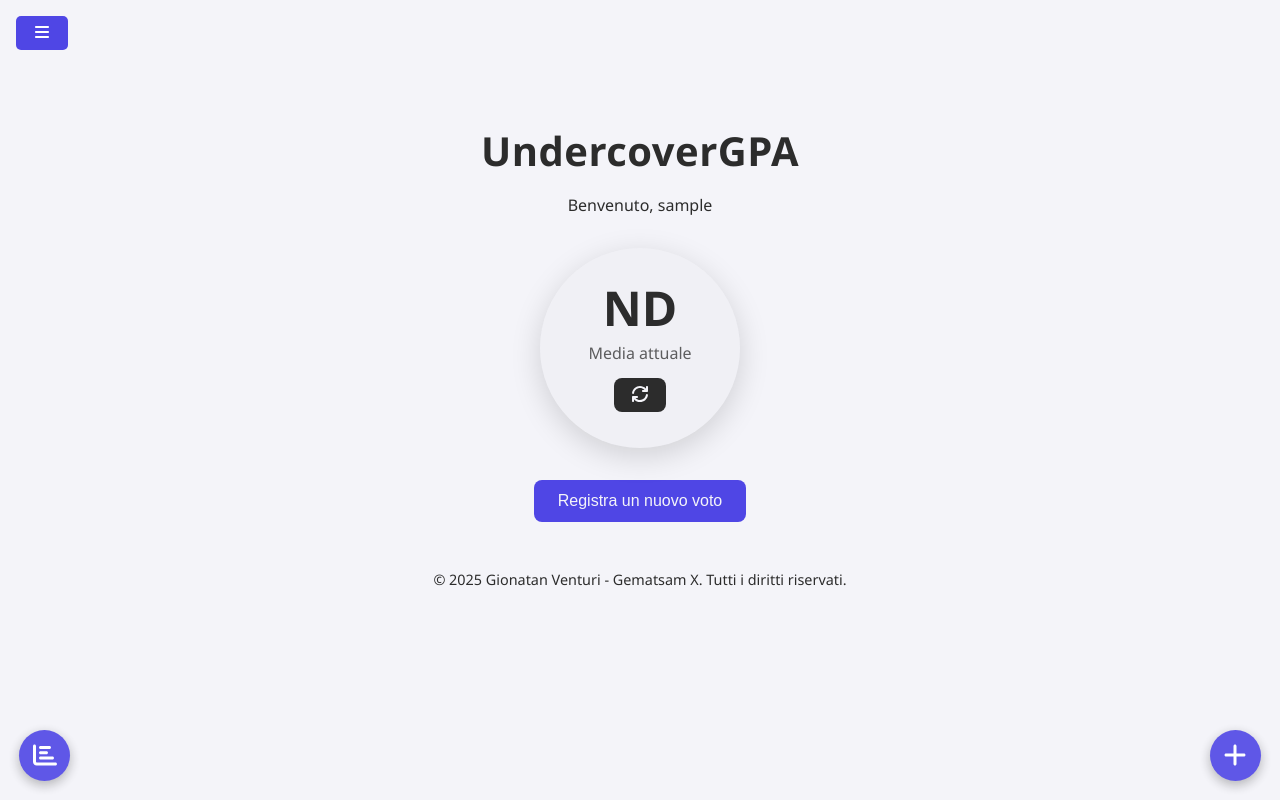
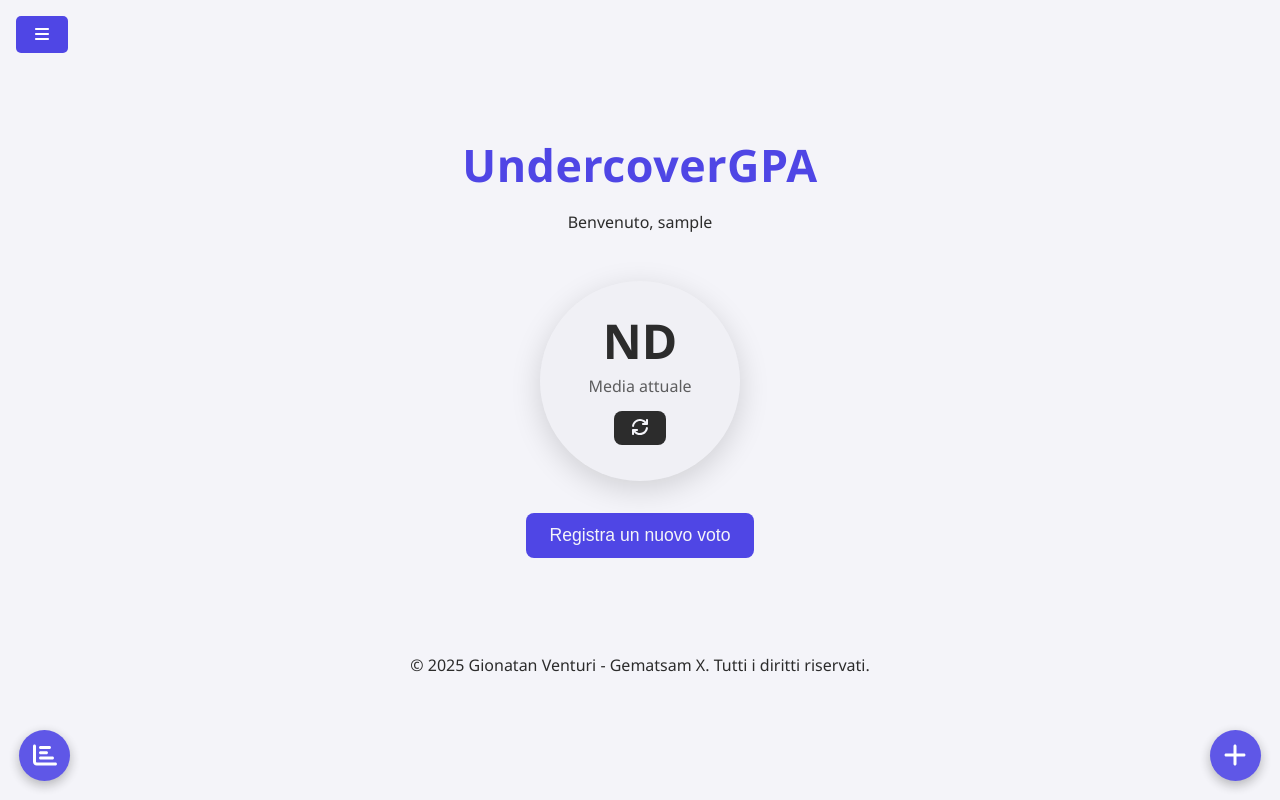
Before and after one commit to Gematsam-X/UndercoverGPA-fe, an Angular app: page /home in a window 1280 px wide. Built offline with nearby package versions, Linux system fonts and the light colour scheme; no server answers; sample sign-in values are in the browser's storage.

Commit message:
style: update titles' color + style: align the homepage to the center

```diff
--- a/src/app/account-page/account-page.css
+++ b/src/app/account-page/account-page.css
@@ -57,6 +57,11 @@
   flex-grow: 1;
 }
 
+.action .text-container * {
+    color: var(--text-color) !important;
+}
+
+
 /* Riga delle action */
 .actions-row {
   display: flex;
--- a/src/app/homepage/homepage.css
+++ b/src/app/homepage/homepage.css
@@ -1,63 +1,107 @@
-/* CONTENITORE PRINCIPALE */
-.container {
-  padding: 2rem 1rem;
-  max-width: 900px;
-  margin: 0 auto;
+/* =========================
+   PAGINA (CENTRATURA TOTALE)
+   ========================= */
+
+.page {
+  min-height: 80vh;
+  display: flex;
+  justify-content: center; /* centro orizzontale */
+  align-items: center;     /* centro verticale */
   background-color: var(--background-color);
 }
 
-/* BOTTONE DRAWER */
+/* =========================
+   CONTENITORE PRINCIPALE
+   ========================= */
+
+.container {
+  width: 100%;
+  max-width: 900px;
+  padding: clamp(1rem, 4vw, 2.5rem);
+  margin: 0 auto;
+
+  display: flex;
+  flex-direction: column;
+  align-items: center;
+  gap: 2rem;
+
+  background-color: var(--background-color);
+}
+
+/* =========================
+   BOTTONE DRAWER
+   ========================= */
+
 .drawer-button {
   position: fixed;
   top: 1rem;
   left: 1rem;
   background-color: var(--primary-color);
+  padding: 0.6rem 1rem;
+  font-size: 1rem;
 }
 
-/* HEADER */
+/* =========================
+   HEADER
+   ========================= */
+
 .header {
   text-align: center;
-  margin-bottom: 2rem;
 }
 
 .header h1 {
-  font-size: 2.5rem;
+  font-size: clamp(1.8rem, 5vw, 2.8rem);
   margin-bottom: 0.4rem;
-  color: var(--text-color);
+  color: var(--titles-color);
 }
 
-/* WIDGET */
+/* =========================
+   WIDGET
+   ========================= */
+
 .average-widget {
+  width: 100%;
   display: flex;
   justify-content: center;
-  margin-bottom: 2rem;
+  align-items: center;
 }
 
-/* AZIONE */
+/* =========================
+   AZIONE
+   ========================= */
+
 .action {
   text-align: center;
-  margin-bottom: 2rem;
 }
 
-/* BOTTONE PRINCIPALE */
+/* =========================
+   BOTTONE PRINCIPALE
+   ========================= */
+
 .primary-button {
   border: none;
   border-radius: 0.5rem;
   padding: 0.75rem 1.5rem;
-  font-size: 1rem;
+  font-size: clamp(0.9rem, 3vw, 1.1rem);
   cursor: pointer;
   background-color: var(--primary-color);
   color: #f4f4f9;
 }
 
-/* FOOTER */
+/* =========================
+   FOOTER
+   ========================= */
+
 .footer {
   text-align: center;
   margin-top: 3rem;
-  font-size: 0.9rem;
+  font-size: clamp(0.8rem, 2.5vw, 1rem);
 }
 
-/* DRAWER */
+/* =========================
+   DRAWER
+   ========================= */
+
 .drawer {
   position: fixed;
   top: 0;
@@ -74,7 +118,10 @@
   left: 0;
 }
 
-/* HEADER DRAWER */
+/* =========================
+   HEADER DRAWER
+   ========================= */
+
 .drawer-header {
   display: flex;
   justify-content: space-between;
@@ -86,26 +133,34 @@
 .close-btn {
   background: none;
   border: none;
-  font-size: 1.3rem;
+  font-size: 1.4rem;
   cursor: pointer;
   color: var(--text-color);
 }
 
-/* BODY DRAWER */
+/* =========================
+   BODY DRAWER
+   ========================= */
+
 .drawer-body {
   padding: 1rem;
 }
 
-/* OVERLAY */
+/* =========================
+   OVERLAY
+   ========================= */
+
 .overlay {
   position: fixed;
   inset: 0;
   background-color: rgba(0, 0, 0, 0.4);
-  opacity: 1;
   z-index: 1000;
 }
 
-/* ITEM GENERICO DEL DRAWER */
+/* =========================
+   ITEM DRAWER
+   ========================= */
+
 .drawer-item {
   padding: 0.9rem 0.6rem;
   display: flex;
@@ -114,17 +169,15 @@
   cursor: pointer;
   position: relative;
   color: var(--text-color);
-  font-size: 1rem;
+  font-size: clamp(0.9rem, 3vw, 1rem);
   transition: box-shadow 0.5s ease;
-  border-radius: 4-0%;
+  border-radius: 0.4rem;
 }
 
-/* Hover elegante */
 .drawer-item:hover {
-  box-shadow: 0cm 4px 14px rgba(0, 0, 0, 0.5);
+  box-shadow: 0 4px 14px rgba(0, 0, 0, 0.5);
 }
 
-/* Separatore sotto */
 .drawer-item::after {
   content: "";
   position: absolute;
@@ -135,12 +188,14 @@
   background-color: var(--border-color);
 }
 
-/* Ultimo elemento: niente separatore */
 .drawer-item:last-child::after {
   display: none;
 }
 
-/* SWITCH */
+/* =========================
+   SWITCH
+   ========================= */
+
 .switch {
   position: relative;
   display: inline-block;
@@ -159,13 +214,13 @@
   position: absolute;
   inset: 0;
   border-radius: 26px;
-  background-color: green; /* 🟢 SEMPRE VERDE */
+  background-color: green;
   transition: 0.3s;
 }
 
 .slider-switch::before {
+  content: "";
   position: absolute;
-  content: "";
   height: 22px;
   width: 22px;
   left: 2px;
@@ -179,14 +234,16 @@ input:checked + .slider-switch::before {
   transform: translateX(24px);
 }
 
-/* RESPONSIVE */
+/* =========================
+   RESPONSIVE
+   ========================= */
+
 @media (max-width: 768px) {
   .drawer {
     width: 85%;
   }
 
   .drawer-button {
-    padding: 0.6rem 0.9rem;
     font-size: 1.1rem;
   }
 
--- a/src/app/homepage/homepage.html
+++ b/src/app/homepage/homepage.html
@@ -1,4 +1,5 @@
 <page-core [showBackButton]="false" [showHomeButton]="false">
+  <main class="page">
     <div class="container">
       <!-- BOTTONE DRAWER FISSO -->
       <button class="drawer-button" type="button" (click)="toggleDrawer()">
@@ -60,4 +61,5 @@
         <div class="overlay" (click)="toggleDrawer()"></div>
       }
     </div>
+  </main>
 </page-core>
--- a/src/styles.css
+++ b/src/styles.css
@@ -39,7 +39,7 @@ h1,
 h2,
 h3 {
   font-weight: 600;
-  color: var(--primary-color);
+  color: var(--titles-color);
   letter-spacing: 0.5px;
 }
 
--- a/src/vars.css
+++ b/src/vars.css
@@ -2,6 +2,7 @@
   --avg-widget-bg: #f0f0f5;
   --text-color: #2c2c2c;
   --primary-color: #4f46e5; /* viola-blu elegante */
+  --titles-color: #4f46e5;
   --accent-color: #22d3ee; /* azzurro acceso */
   --card-bg: #ffffff;
   --border-radius: 14px;
@@ -15,7 +16,8 @@
 .dark-theme {
   --avg-widget-bg: #434549;
   --text-color: #f4f4f9;
-  --primary-color: #6841d3;
+  --primary-color: #7760b6;
+  --titles-color: rgb(158, 95, 241);
   --accent-color: #06b6d4;
   --card-bg: #2d3748;
   --border-radius: 14px;
```
Lines whose indentation alone changed are shown as unchanged.
